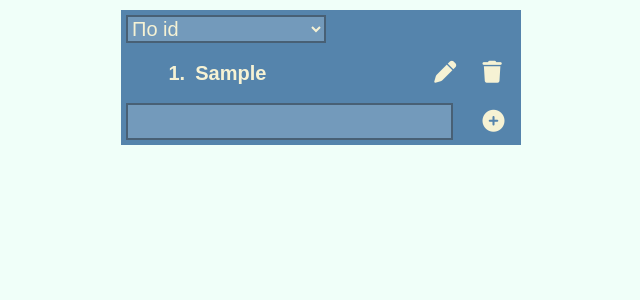
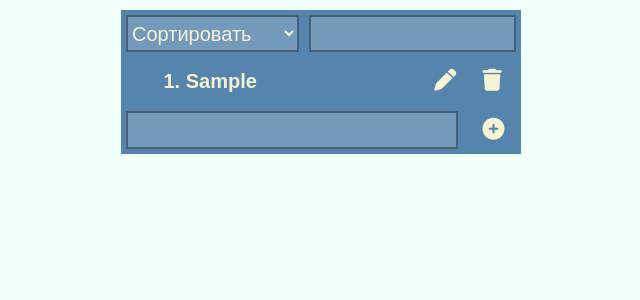
Before and after one commit to Tevrrr/todo_module_react, a React (Create React App) app: page / in a window 1280 px wide. Both pictures are taken after typing "Sample" into the empty fields and a click on the button 810 px from the left and 71 px from the top of the page. Shown: the top 300 px of the page, without its empty margins (319-959 px from the left). Built offline with nearby package versions, Linux system fonts and the light colour scheme.

Commit message:
added search and filtering

```diff
--- a/src/ToDoList/NavBar.jsx
+++ b/src/ToDoList/NavBar.jsx
@@ -1,9 +1,14 @@
 import React from 'react';
 import styles from "./styles.module.css";
 
-const NavBar = ({options, defaltValue, onChange}) => {
+const NavBar = ({options, defaltValue, setFilter, filter}) => {
     return (
-        <select className={styles.TodoSelect} onChange={e => onChange(e.target.value)}>
+        <div className={styles.NavBar}>
+            <select
+                className={styles.TodoSelect}
+                onChange={e => setFilter({...filter, option: e.target.value})}
+                value={filter.option}
+                >
                 <option value="" disabled>{defaltValue}</option>
                 {options.map(item => {
                     return <option value={item.value} key={item.value}>
@@ -11,6 +16,12 @@ const NavBar = ({options, defaltValue, onChange}) => {
                     </option>
                 })}
             </select>
+            <input
+            type="text"
+            onChange={e => setFilter({...filter, query: e.target.value})}
+            value={filter.query}
+            />
+        </div>
     );
 }
 
--- a/src/ToDoList/Todo.jsx
+++ b/src/ToDoList/Todo.jsx
@@ -1,4 +1,4 @@
-import React, { useState } from "react";
+import React, { useState, useMemo } from "react";
 import Todoline from "./TodoLine";
 import TodoAddline from "./TodoAddLine";
 import NavBar from "./NavBar";
@@ -8,9 +8,33 @@ const Todo = ({ TodoList }) => {
   const [TodoList_, setTodoList_] = useState(
     TodoList.map((item,i) => {
     item.key = Date.now()-(TodoList.length-i+1)*1000;
-    if (typeof item.checked === undefined) item.checked = false;
     return item
   }));
+  const [filter, setFilter] = useState({option: '', query: ''});
+
+
+  const sortedTodoList = useMemo(() => {
+      return [...TodoList_].sort((a,b) =>{
+        if(typeof a[filter.option] == "string") return a[filter.option].localeCompare(b[filter.option]);
+        else if(typeof a[filter.option]== "boolean"){
+            if(a[filter.option])return 1;
+            else return -1
+          }
+        else {
+          if(a[filter.option] < b[filter.option]) return -1;
+          else if(a[filter.option] > b[filter.option]) return 1;
+          else return 0;
+        }})
+  }, [TodoList_, filter.option])
+
+  const sortedAndSearchedTodoList = useMemo(() => {
+      return sortedTodoList.filter(item => {
+          if(!filter.query) return item;
+          else if(item.text.toLowerCase().includes(filter.query.toLowerCase()))
+            return item;
+      })
+
+  }, [sortedTodoList, filter.query])
   const [editItem, setEditItem] = useState("");
   function remove(index) {
     setTodoList_(TodoList_.filter((p, i) =>i !==index));
@@ -19,29 +43,15 @@ const Todo = ({ TodoList }) => {
     remove(index);
     setEditItem(TodoList_[index].text);
   };
-  function setChecked(index, value) {
+  function setChecked(index) {
     setTodoList_(TodoList_.map((item, i) =>{
-      if(i ===index)  item.checked=value;
+      if(i ===index)  item.checked=!item.checked;
+      console.log(index+':'+ item.checked)
       return item;
     }));
   }
   function addLine(text) {
     setTodoList_([...TodoList_, {text: text, key: Date.now(), checked: false}])
-  }
-  function sortList(sort) {
-    setTodoList_([...TodoList_].sort((a,b) =>{
-      if(typeof a[sort] == "string") return a[sort].localeCompare(b[sort]);
-      else if(typeof a[sort] == "boolean"){
-          if(a[sort])return 1;
-          else return -1
-        }
-      else {
-        if(a[sort] < b[sort]) return -1;
-        else if(a[sort] > b[sort]) return 1;
-        else return 0;
-      }
-      }
-    ))
   }
   return (
     <div  className={styles.Todo}>
@@ -50,9 +60,10 @@ const Todo = ({ TodoList }) => {
         options={[{value: "key", text: "По id"},
                   {value: "text", text: "По алфавиту"},
                   {value: "checked", text: "По выполнению"},]}
-        onChange={sortList}
-      />
-      {TodoList_.map((TodoItem, index) => (
+        filter={filter}
+        setFilter={setFilter}
+        />
+      {sortedAndSearchedTodoList.map((TodoItem, index) => (
         <Todoline
           index={index}
           checked={TodoItem.checked}
--- a/src/ToDoList/TodoLine.jsx
+++ b/src/ToDoList/TodoLine.jsx
@@ -5,10 +5,10 @@ const Todoline = ({index, textLine, checked, remove, edit, setChecked}) => {
     return (
 
         <div className={styles.TodoLine}>
-            <label  onClick={() => setChecked(index)}>
+            <label>
                 <input checked={checked} type="checkbox" className={styles.displayNone}/>
-                <i class="fa-solid fa-check"></i>
-                {(index + 1) + ". "}<p>{ textLine}</p>
+                <div  onClick={() => setChecked(index)}><i class="fa-solid fa-check"></i>
+                <p>{(index + 1) + ". "}{ textLine}</p></div>
             </label>
             <div>
                 <button onClick={() => edit(index)}>
--- a/src/ToDoList/styles.module.css
+++ b/src/ToDoList/styles.module.css
@@ -7,14 +7,16 @@
 }
 
 .TodoLine,
-.TodoAddLine{
+.TodoAddLine,
+.NavBar{
     display: flex;
     column-gap: .5em;
-    align-items: center;
+    align-items: stretch;
+    padding: 5px;
     /* color: #F6F2D4;
     background-color: #5584AC; */
     transition: .3s ease;
-    padding-right: 5px;
+
 }
 
 .TodoLine:hover{
@@ -24,6 +26,7 @@
 
 .TodoLine >div{
     display: flex;
+    align-items: center;
 }
 
 .TodoLine button,
@@ -51,14 +54,20 @@
     display: flex;
     align-items: center;
     column-gap: .5em;
-    padding: 10px;
+}
+
+.TodoLine > label div{
+    display: flex;
+    flex-grow: 1;
+    align-items: center;
+    column-gap: .5em;
 }
 
 .displayNone{
     display: none;
 }
 
-input[type="checkbox"]+ i{
+input[type="checkbox"]+div> i{
     background-color: #00000060;
     border-radius: 50%;
     padding: 5px;
@@ -66,31 +75,35 @@ input[type="checkbox"]+ i{
     transition: .25s ease;
 }
 
-input[type="checkbox"]:checked + i{
+input[type="checkbox"]:checked + div> i{
     opacity: 1;
 
 }
 
-.TodoAddLine input[type="text"]{
+input[type="text"]{
     font-size: 1em;
+    width: 0;
     flex-grow: 1;
     background-color: #ffffff2d;
     padding: 5px;
-    margin: 5px;
     border: solid #00000060 2px;
     color: inherit;
 }
 
-.TodoAddLine input[type="text"]:active, :hover, :focus {
+input[type="text"]:active, :hover, :focus {
     outline: 0;
     outline-offset: 0;
 }
 
 .TodoSelect{
-    min-width: 50%;
     border: solid #00000060 2px;
     background-color: #ffffff2d;
     color: inherit;
     font-size: 1em;
-    margin: 5px;
 }
+
+.NavBar{
+    display: flex;
+    padding: 5px;
+    justify-content: space-between;
+}
```
Lines whose indentation alone changed are shown as unchanged.
